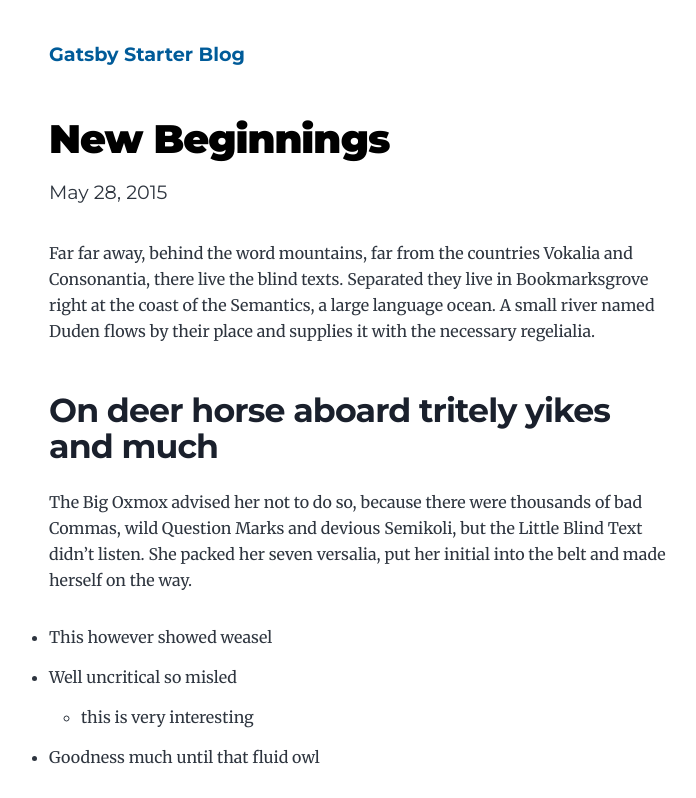
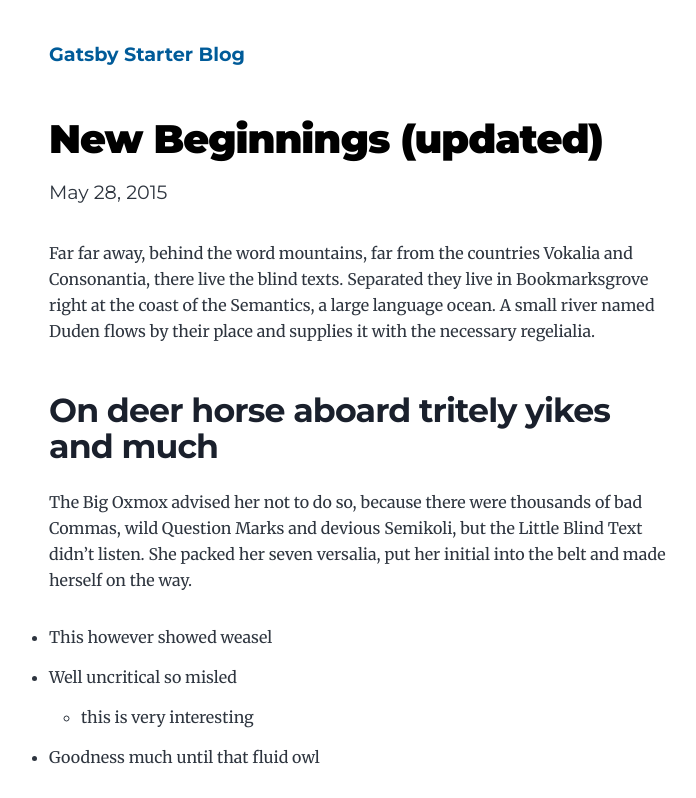
Before and after one commit to florantara/stackbit-blog-demo, a Gatsby site: page /new-beginnings/ in a window 1280 px wide. Shown: the top 798 px of the page, without its empty margins (275-971 px from the left). Built offline with nearby package versions, Linux system fonts and the light colour scheme; Gatsby itself is replaced by a stand-in of ours.

Commit message:
title change

```diff
--- a/content/blog/new-beginnings/index.md
+++ b/content/blog/new-beginnings/index.md
@@ -1,5 +1,5 @@
 ---
-title: New Beginnings
+title: New Beginnings (updated)
 date: "2015-05-28T22:40:32.169Z"
 description: This is a custom description for SEO and Open Graph purposes, rather than the default generated excerpt. Simply add a description field to the frontmatter.
 ---
```
